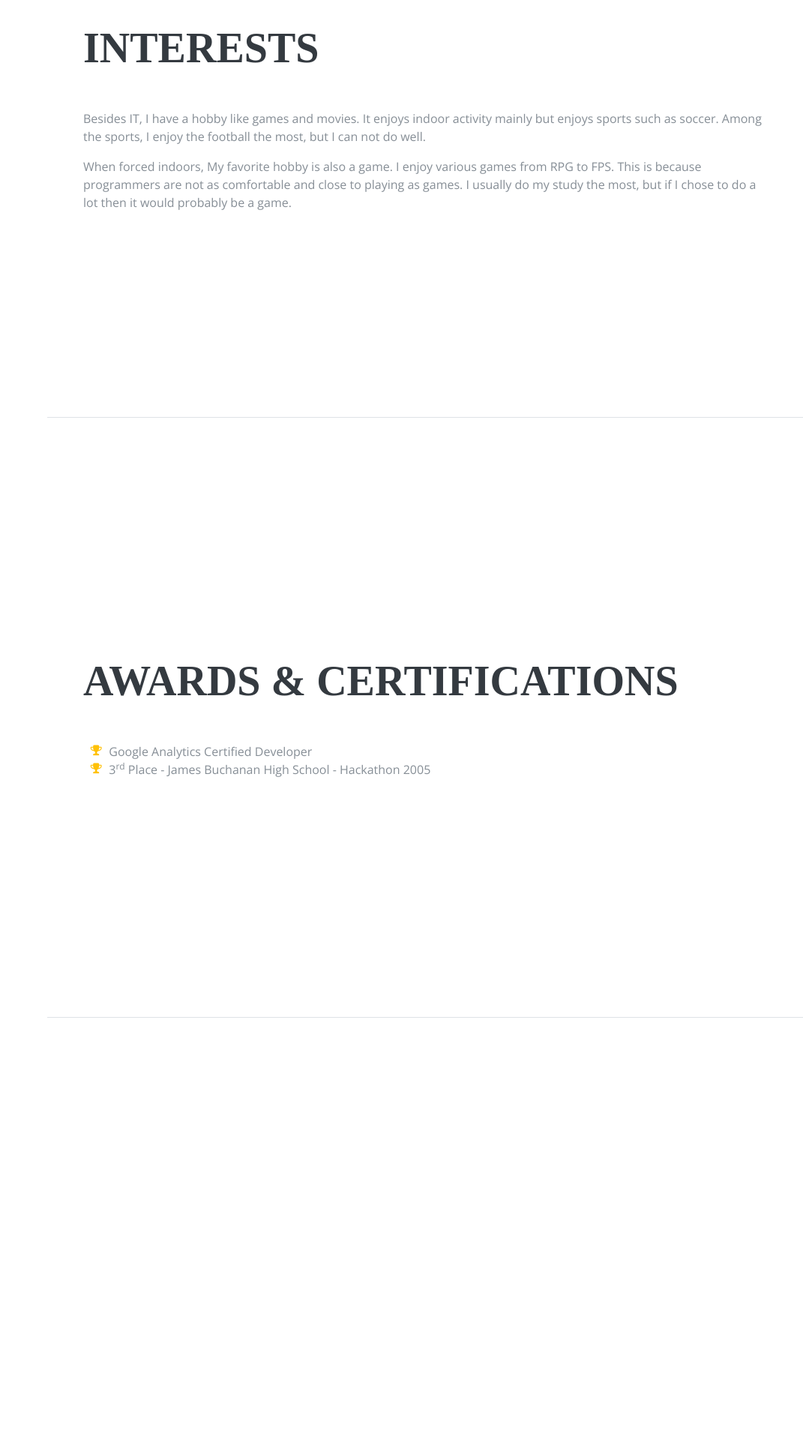
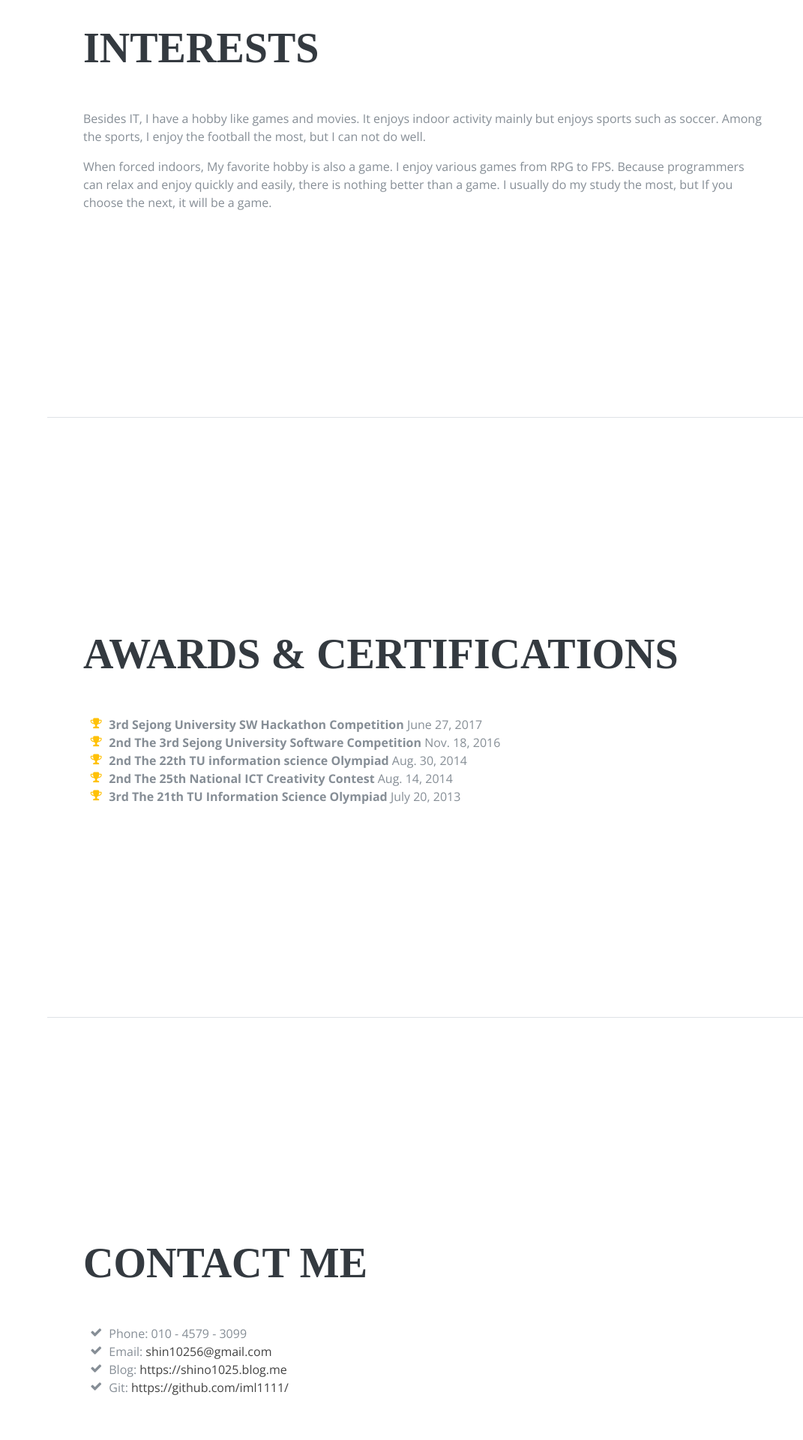
Before and after one commit to iml1111/IML_profile, a Django app: page / in a window 1280 px wide. Shown: the part 3680-5600 px from the top of the page at 75% size, without its empty margins (209-1280 px from the left). Before the commit the page ends 5037 px from the top, so only its background shows below. Run offline with Django 3.2, Linux system fonts and the light colour scheme; data comes from the database, SQL or seed files in the repository; both versions use the stored data as it was after the commit; some libraries are stand-ins or nearby versions; some web fonts are replaced.

Commit message:
complete

```diff
--- a/iml_profile/templates/iml_profile/index.html
+++ b/iml_profile/templates/iml_profile/index.html
@@ -57,6 +57,9 @@
           </li>
           <li class="nav-item">
             <a class="nav-link js-scroll-trigger" href="#awards">Awards</a>
+          </li>
+          <li class="nav-item">
+            <a class="nav-link js-scroll-trigger" href="#contact_me">Contact Me</a>
           </li>
         </ul>
       </div>
@@ -203,11 +206,14 @@
             </li>
           </ul>
 
-          <div class="subheading mb-3">Workflow</div>
+          <div class="subheading mb-3">Interests and positions</div>
           <ul class="fa-ul mb-0">
             <li>
               <i class="fa-li fa fa-check"></i>
                 Team project planning</li>
+            <li>
+              <i class="fa-li fa fa-check"></i>
+                Computer Algorithm</li>
             <li>
               <i class="fa-li fa fa-check"></i>
                 Web Crawling</li>
@@ -225,10 +231,10 @@
                 Embedded Development</li>
             <li>
               <i class="fa-li fa fa-check"></i>
-              Developed digital forensic tool</li>
+              Digital Forensic</li>
             <li>
               <i class="fa-li fa fa-check"></i>
-               Cross Functional Teams</li>
+               etc.. I like most of the software field!</li>
           </ul>
         </div>
       </section>
@@ -238,7 +244,7 @@
           <h2 class="mb-5">Interests</h2>
           <p>
           Besides IT, I have a hobby like games and movies. It enjoys indoor activity mainly but enjoys sports such as soccer. Among the sports, I enjoy the football the most, but I can not do well.</p>
-          <p class="mb-0">When forced indoors, My favorite hobby is also a game. I enjoy various games from RPG to FPS. This is because programmers are not as comfortable and close to playing as games.  I usually do my study the most, but if I chose to do a lot then it would probably be a game.</p>
+          <p class="mb-0">When forced indoors, My favorite hobby is also a game. I enjoy various games from RPG to FPS. Because programmers can relax and enjoy quickly and easily, there is nothing better than a game.  I usually do my study the most, but If you choose the next, it will be a game.</p>
         </div>
       </section>
 
@@ -246,19 +252,40 @@
         <div class="my-auto">
           <h2 class="mb-5">Awards &amp; Certifications</h2>
           <ul class="fa-ul mb-0">
-
+          {% if award_list %}
+          {% for c in award_list %}
             <li>
               <i class="fa-li fa fa-trophy text-warning"></i>
-              Google Analytics Certified Developer</li>
-
-            <li>
-              <i class="fa-li fa fa-trophy text-warning"></i>
-              3<sup>rd</sup>
-              Place - James Buchanan High School - Hackathon 2005</li>
-
+              <strong>{{c.title}}</strong>   {{c.career_date}}</li>
+          {% endfor %}
+          {% else %}
+          <p>No post are available.</p>
+          {% endif %}
           </ul>
         </div>
       </section>
+
+      <section class="resume-section p-3 p-lg-5 d-flex flex-column" id="contact_me">
+        <div class="my-auto">
+          <h2 class="mb-5">Contact Me</h2>
+         <ul class="fa-ul mb-0">
+            <li>
+              <i class="fa-li fa fa-check"></i>
+                Phone: 010 - 4579 - 3099</li>
+            <li>
+              <i class="fa-li fa fa-check"></i>
+                Email: <a href="mailto:shin10256@gmail.com">shin10256@gmail.com</a></li>
+            <li>
+              <i class="fa-li fa fa-check"></i>
+                Blog: <a href="https://shino1025.blog.me">https://shino1025.blog.me</a></li>
+             <li>
+              <i class="fa-li fa fa-check"></i>
+                Git: <a href="https://github.com/iml1111/">https://github.com/iml1111/</a></li>
+        </ul>
+        </div>
+      </section>
+
+
 
     </div>
 
--- a/iml_profile/views.py
+++ b/iml_profile/views.py
@@ -8,10 +8,11 @@ from .models import Award
 def index(request):
 	try:
 		content_list = Career.objects.order_by('-career_date')[:5]
+		award_list =Award.objects.order_by('-career_date')[:5]
 	except Career.DoesNotExist:
 		raise Http404('No Content')
 	return render(request,'iml_profile/index.html',\
-							{'content_list':content_list})
+							{'content_list':content_list,'award_list':award_list})
 
 def career_list(request):
 	try:
```
Also changed, not shown: db.sqlite3.
